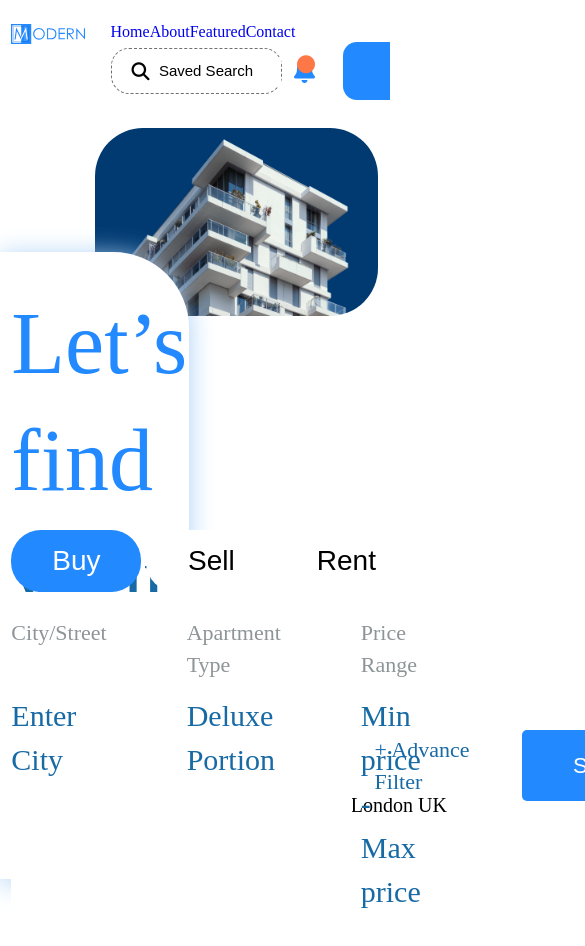
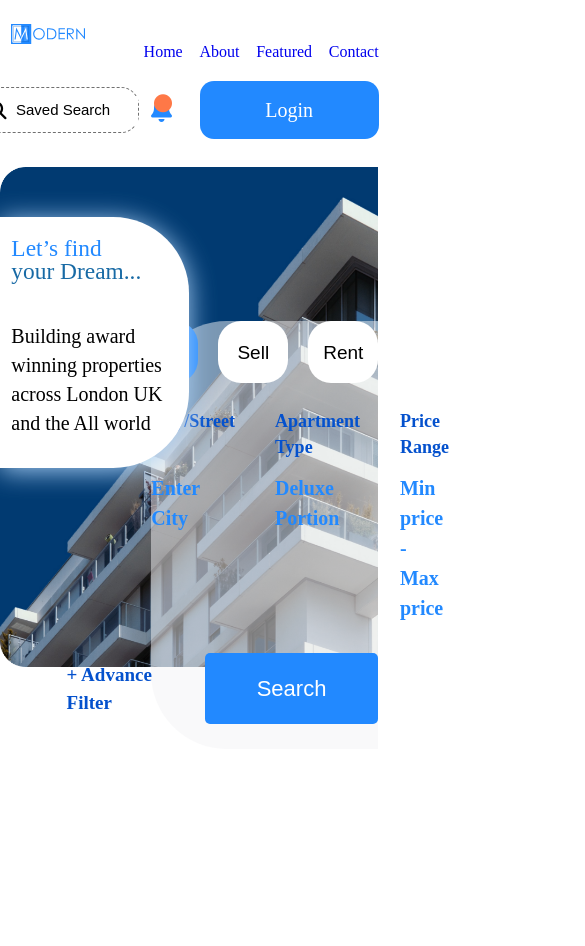
Before and after one commit to KetiRost/1st-own-project, a plain HTML site: page index.html in a window 390 px wide. Shown: the top 946 px of the page, 585 px wide, since content can reach past the window. Drawn offline with Linux system fonts and the light colour scheme.

Commit message:
header&sec1 responsive

```diff
--- a/index.html
+++ b/index.html
@@ -39,11 +39,11 @@
                              Login
                             </div>
                         </a>
-                    </div>
+                </div>
                     <div class="burgerbar">
                         <i class="fa-solid fa-bars"></i>
                     </div>
-                </nav>
+                <!-- </nav> -->
         </div>
     </header>
     <section class="section1">
@@ -54,6 +54,9 @@
         </div>
         <div class="sec1bigimg">
             <img src="imgs/coverbuilding.png" alt="Building">
+        </div>
+        <div class="responsive">
+
         </div>
         <div class="searchenginebox">
             <div class="forbutton">
--- a/styles/responsive.css
+++ b/styles/responsive.css
@@ -0,0 +1,123 @@
+@media (max-width: 1366px) {
+    .header {
+        height: 120px;
+    }
+    .logoa {
+        width: 30%;
+    }
+    nav {
+        flex-direction: column;
+        align-items:flex-end;
+        max-width: 1500px;
+        width: 80%;
+        padding-top: 20px;
+    }
+    .nav-ul {
+        max-width: 1000px;
+        width: 80%;
+    }
+    .othernav {
+        max-width: 1000px;
+        width: 100%;
+        justify-content: flex-end;
+    }
+    .sex1halfroundbox {
+            width: 50%;
+            margin-top: 50px;
+            z-index: 3;
+        }
+    .sec1bigp {
+        line-height: 6vw;
+        margin-top: 20px;
+    }
+    .sec1bigimg {
+        width: 80%;
+    }
+    .sec1smallp {
+        width: 95%;
+    }
+    .sec1grid {
+            column-gap: 40px;
+            max-width: 100%;
+            margin-right: 0;
+        }
+    .searchenginebox {
+            bottom: 350px;
+            left: 40%;
+            width: 60%;
+            display: flex;
+            flex-direction: column;
+            justify-content: space-between;
+            align-items: flex-end;
+            background: rgba(243, 244, 245, 0.5);
+            border-radius: 76px 0 0px 76px;
+
+
+
+
+        }
+    .forbutton {
+            width: 250px;
+        }
+    .sec1button {
+            width: 70px;
+            height: 62px;
+            font-size: 19px;
+            line-height: 25px;
+            border-radius: 23px;
+
+        }
+        .filter {
+            padding-right: 0;
+        }
+    .filter p {
+            font-size: 19px;
+            line-height: 28px;
+            color:rgb(4, 81, 205);
+              font-weight: 900;
+        }
+        .item1,
+        .item2,
+        .item3 {
+            font-size: 18px;
+            line-height: 26px;
+            color:rgb(4, 81, 205);
+            font-weight: 900;
+        }
+
+        .item4,
+        .item5,
+        .item6 {
+            font-size: 20px;
+            line-height: 30px;
+            color: var(--blue);
+            font-weight: 900;
+        }
+         .forsearch {
+            width: 100%;
+            flex-direction: column;
+            margin-right: 0;
+            align-items: flex-end;
+            background-color: transparent
+
+
+                }
+    .filter {
+        justify-content: center;
+            margin-top:30px;
+        }
+}
+
+@media (max-width: 768px) {
+    .sec1bigimg img {
+        display: none;
+    }
+    .responsive {
+    background-image: url("../imgs/coverbuilding.png");
+    position: center;
+    background-size: cover;
+     width: 100%;
+    height: 500px;
+    display: block;
+    }
+}
--- a/styles/styles.css
+++ b/styles/styles.css
@@ -41,8 +41,8 @@ nav{
     /* background-color: aqua; */
 }
 .nav.item {
-    font-size: 20px;
-    line-height: 29px;
+    font-size: 4vw;
+    line-height: 5vw;
 }
 .othernav {
     max-width: 491px;
@@ -155,8 +155,8 @@ nav{
 }
 .sec1bigp {
     color: var(--blue);
-    font-size: 88px;
-    line-height: 117px;
+    font-size: 6vw;
+    line-height: 7vw;
     margin-top: 33px;
     /* margin-left: 74px; */
 }
@@ -165,10 +165,12 @@ nav{
     color: #186AA5;
     /* margin-left: 74px; */
     display: block;
+    /* font-size: 10vw; */
 
 }
 .sec1smallp {
-    width: 468px;
+    max-width: 468px;
+    width: 80%;
     font-size: 20px;
     line-height: 29px;
     margin-top: 38px;
@@ -177,13 +179,14 @@ nav{
 }
 .sec1bigimg {
     max-width: 1406px;
-    width: 75%;
+    width: 100%;
     position: absolute;
     top: 0;
     right: 0%;
 }
 .sec1bigimg img {
     width: 100%;
+    object-fit: cover;
     border-radius: 48px;
 }
 .sec1box {
@@ -200,14 +203,39 @@ nav{
     z-index: 2;
     max-width: 1535px;
     width: 90%;
-    bottom: 121px;
+    bottom: 124px;
     left: 3%;
     /* transform: translate(-45px, -593px); */
     /* background-color:aqua */
 }
+.forbutton {
+    width: 400px;
+    display: flex;
+    justify-content: space-between;
+    /* margin-left: 8px; */
+}
+
+.sec1button {
+    width: 130px;
+    height: 62px;
+    border-radius: 30px;
+    background-color: #fff;
+    border: none;
+    /* text-decoration: none; */
+    cursor: pointer;
+    font-size: 28px;
+    line-height: 40px;
+
+}
+
+/* .sec1button1 {
+    margin-left: 37px;
+    margin-right: 56px;
+
+} */
 .sec1grid {
-    max-width: 898px;
-    width: 60%;
+    /* max-width: 898px; */
+    /* width: 60%; */
     display: grid;
     grid-template-columns: repeat(3, auto);
     grid-template-rows: repeat(2,auto);
@@ -247,29 +275,7 @@ nav{
     line-height: 32px;
     color:#fff;
 }
-.forbutton {
-    width: 400px;
-    display: flex;
-    justify-content: space-between;
-    /* margin-left: 8px; */
-}
-.sec1button {
-    width: 130px;
-    height: 62px;
-    border-radius: 30px;
-    background-color: #fff;
-    border: none;
-    /* text-decoration: none; */
-    cursor: pointer;
-    font-size: 28px;
-    line-height: 40px;
 
-}
-/* .sec1button1 {
-    margin-left: 37px;
-    margin-right: 56px;
-
-} */
 .item1, .item2, .item3 {
     color: var(--gray);
     font-size: 22px;
@@ -283,7 +289,7 @@ nav{
 /* section1 hovers */
 .sec1button:hover {
     background-color: var(--blue);
-    color:#fff
+    color: #fff;
 }
 
 .sec1button:nth-child(1) {
```
Also changed, not shown: imgs/buildingnew.jpg (added).
